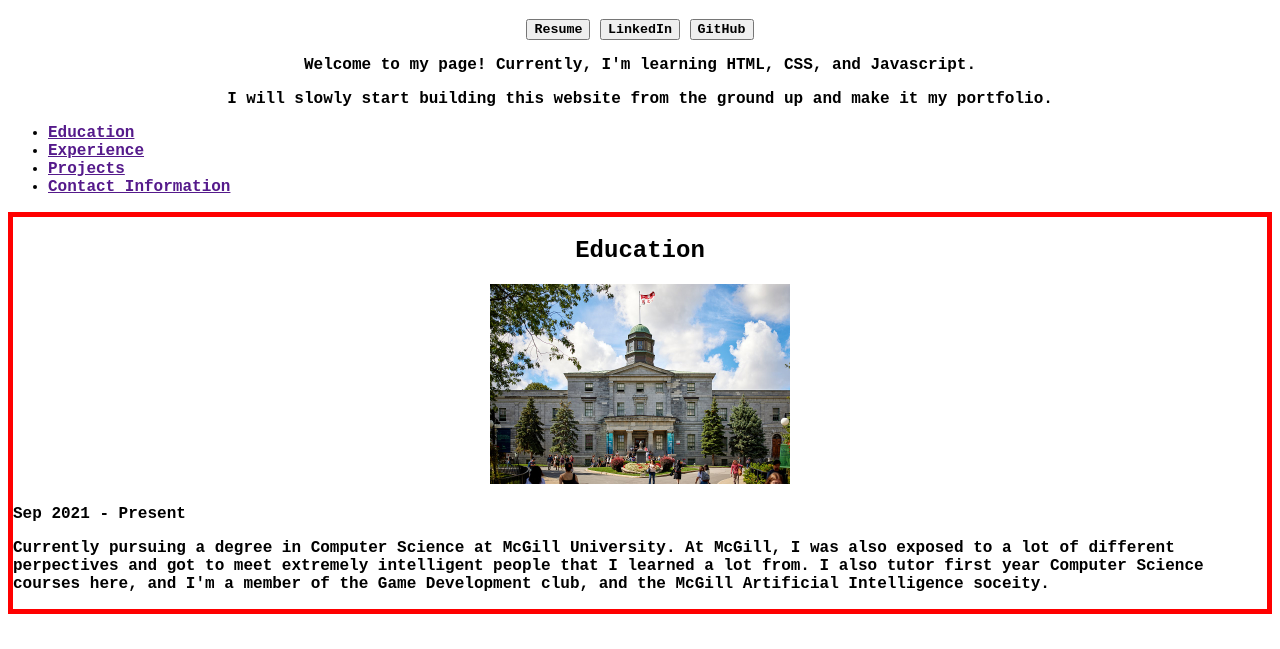
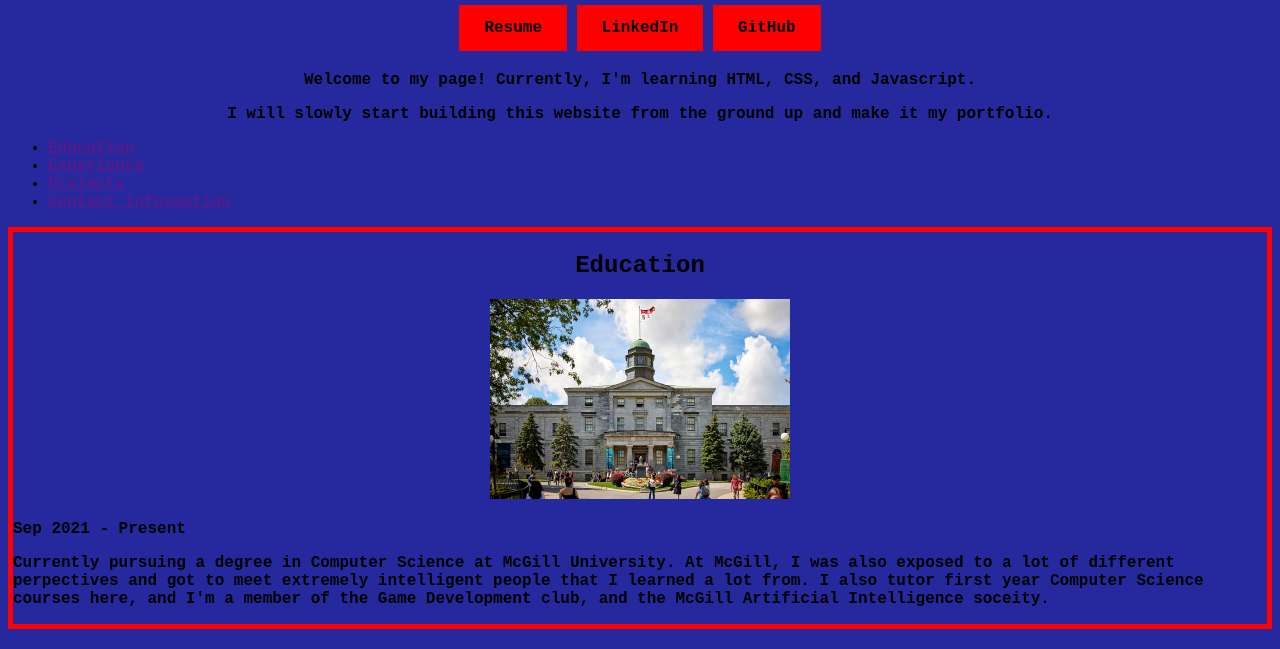
Before and after one commit to Michell203/MyWebsite, a plain HTML site: page index.html in a window 1280 px wide. Shown: the part 125-774 px from the top of the page. Drawn offline with Linux system fonts and the light colour scheme.

Commit message:
Did more styling. Changed background color and look of links

```diff
--- a/index.html
+++ b/index.html
@@ -16,23 +16,24 @@
       <hgroup>
         <h1>Hi! I'm Michel Hijazin</h1>
         <div class="links">
-          <button type="button" onclick="../MyWebsite/misc/CV new.pdf">
-            Resume
-          </button>
-          <button
-            onclick="window.location.href='https://www.linkedin.com/in/michelhijazin/';"
+          <a href="MyWebsite/misc/Resume.pdf" class="buttonL">Resume</a>
+          <a
+            href="https://www.linkedin.com/in/michelhijazin/"
             target="_blank"
+            class="buttonL"
           >
-            LinkedIn
-          </button>
-          <button
-            onclick="window.location.href='https://github.com/Michell203';"
+            LinkedIn</a
+          >
+          <a
+            href="https://github.com/Michell203"
             target="_blank"
+            class="buttonL"
           >
             GitHub
-          </button>
+          </a>
         </div>
         <div class="intro">
+          <br />
           <p>
             Welcome to my page! Currently, I'm learning HTML, CSS, and
             Javascript.
--- a/styles.css
+++ b/styles.css
@@ -1,13 +1,21 @@
 * {
   font-family: monospace, "Times New Roman";
   font-weight: bold;
-  /*background-color: rgb(37, 41, 157);*/
+  background-color: rgb(37, 41, 157);
 
 }
 
 .links{
   text-align: center;
 }
+
+.buttonL{
+  text-decoration: none;
+  color: black;
+  padding: 14px 25px;
+  background-color: red;
+}
+
 
 h1 {
   padding: 1em;
```
Also changed, not shown: 2 other files.
